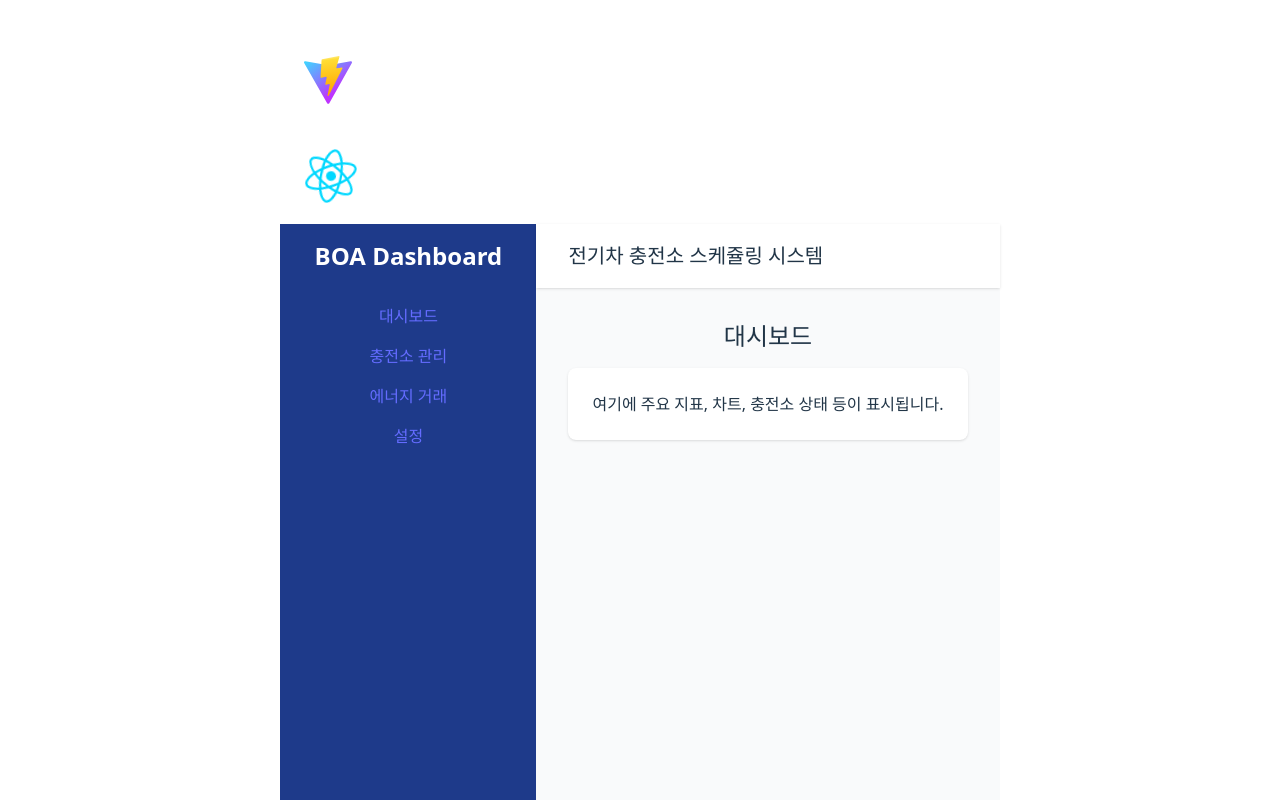
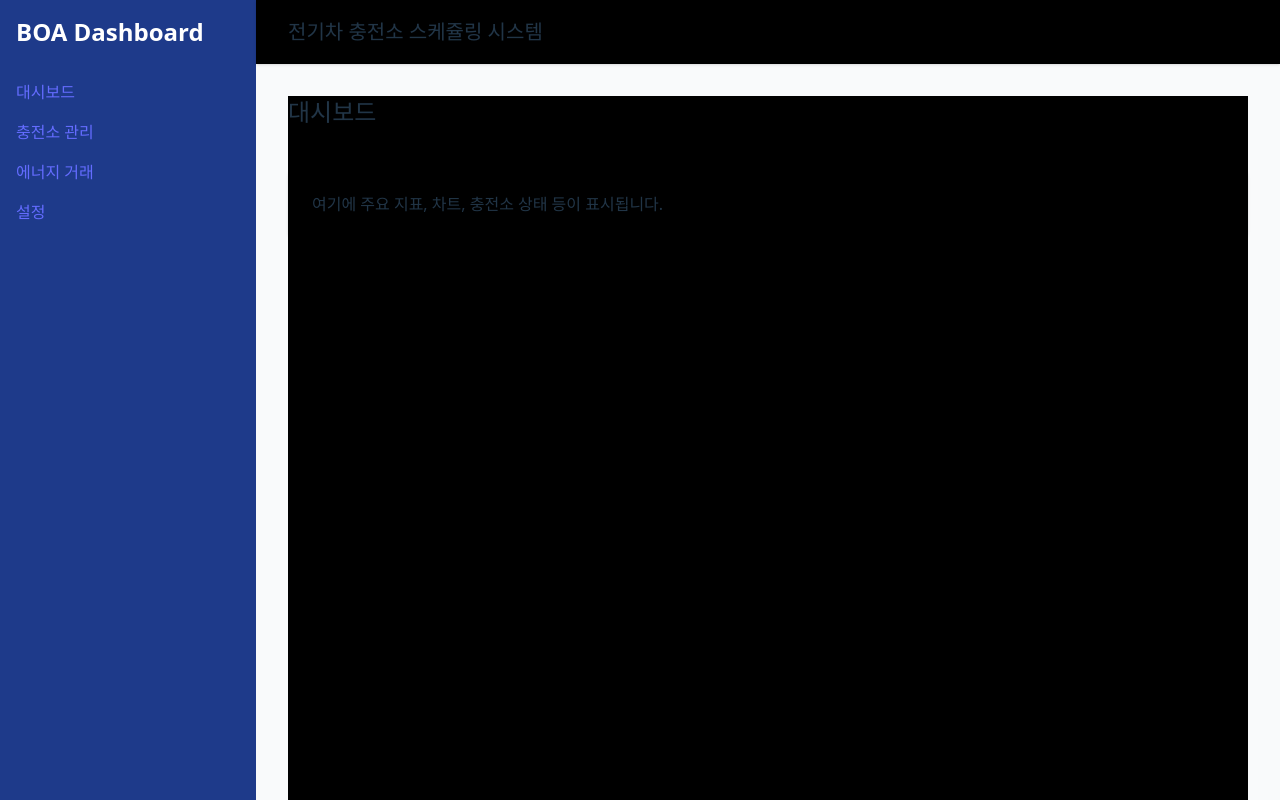
Before and after one commit to BOA-Capstone/BOA-front, a React (Vite) app: page / in a window 1280 px wide. Shown: the top 800 px of the page. Built offline with nearby package versions, Linux system fonts and the light colour scheme.

Commit message:
design: "메인 레이아웃 Ui 배치 수정"

```diff
--- a/src/App.tsx
+++ b/src/App.tsx
@@ -1,27 +1,11 @@
-import { useState } from 'react'
-import reactLogo from './assets/react.svg'
-import viteLogo from '/vite.svg'
-import './App.css'
 import MainLayout from './layouts/MainLayout';
 import Dashboard from './pages/Dashboard';
 
 function App() {
-  const [count, setCount] = useState(0)
-
   return (
-    <>
-      <div>
-        <a href="https://vite.dev" target="_blank">
-          <img src={viteLogo} className="logo" alt="Vite logo" />
-        </a>
-        <a href="https://react.dev" target="_blank">
-          <img src={reactLogo} className="logo react" alt="React logo" />
-        </a>
-      </div>
-        <MainLayout>
-          <Dashboard />
-        </MainLayout>
-    </>
+      <MainLayout>
+        <Dashboard />
+      </MainLayout>
   )
 }
 
--- a/src/layouts/MainLayout.tsx
+++ b/src/layouts/MainLayout.tsx
@@ -7,7 +7,7 @@ interface MainLayoutProps {
 
 const MainLayout: React.FC<MainLayoutProps> = ({ children }) => {
   return (
-    <div className="flex min-h-screen bg-gray-50">
+  <div className="flex min-h-screen w-screen bg-gray-50">
       {/* 사이드바 */}
       <aside className="w-64 bg-blue-900 text-white flex flex-col p-4">
         <div className="text-2xl font-bold mb-8">BOA Dashboard</div>
@@ -21,7 +21,7 @@ const MainLayout: React.FC<MainLayoutProps> = ({ children }) => {
       {/* 메인 영역 */}
       <div className="flex-1 flex flex-col">
         {/* 헤더 */}
-        <header className="h-16 bg-white shadow flex items-center px-8">
+        <header className="h-16 bg-black shadow flex items-center px-8">
           <div className="text-xl font-semibold">전기차 충전소 스케쥴링 시스템</div>
         </header>
         {/* 콘텐츠 */}
--- a/src/pages/Dashboard.tsx
+++ b/src/pages/Dashboard.tsx
@@ -2,9 +2,9 @@ import React from 'react';
 
 const Dashboard: React.FC = () => {
   return (
-    <div>
-      <h2 className="text-2xl font-bold mb-4">대시보드</h2>
-      <div className="bg-white rounded-lg shadow p-6">
+    <div className="min-h-screen w-full h-full bg-black flex flex-col">
+      <h2 className="text-2xl font-bold mb-10">대시보드</h2>
+      <div className="bg-black rounded-lg shadow p-6">
         <p>여기에 주요 지표, 차트, 충전소 상태 등이 표시됩니다.</p>
       </div>
     </div>
```
